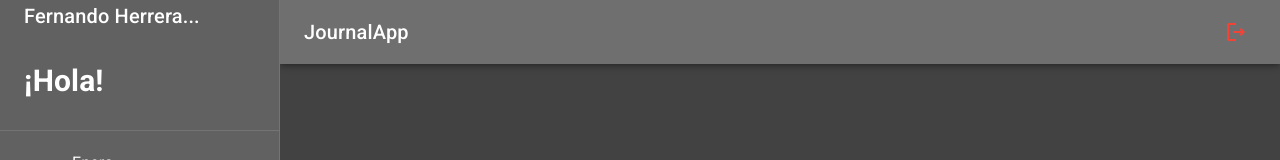
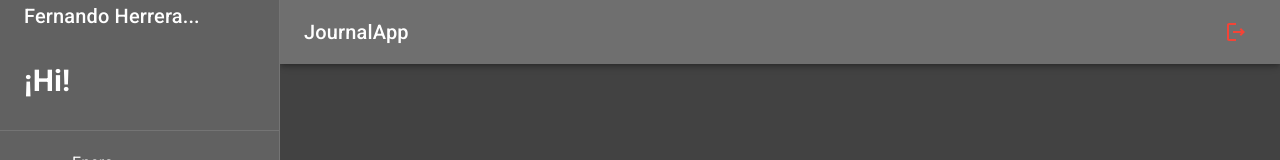
Before and after one commit to esyacelga/documental-tics-react, a React (Vite) app: page / in a window 1280 px wide. Shown: the top 160 px of the page. Built offline with nearby package versions, Linux system fonts and the light colour scheme.

Commit message:
Translate implemented

```diff
--- a/src/application/translations/en/en_translations.json
+++ b/src/application/translations/en/en_translations.json
@@ -1,6 +1,4 @@
 {
-  "en": {
-    "hello": "Hello!",
-    "welcome": "Welcome to my app."
-  }
+  "comon.label.hi": "¡Hi!",
+  "welcome": "Bienvenido a mi aplicación."
 }
--- a/src/application/translations/es/es_translations.json
+++ b/src/application/translations/es/es_translations.json
@@ -1,6 +1,4 @@
 {
-  "translation": {
-    "hello": "¡Hola!",
-    "welcome": "Bienvenido a mi aplicación."
-  }
+  "comon.label.hi": "¡Hola!",
+  "welcome": "Bienvenido a mi aplicación."
 }
--- a/src/components/root/layout/side-bar.tsx
+++ b/src/components/root/layout/side-bar.tsx
@@ -17,8 +17,6 @@ import {useTranslation} from 'react-i18next';
 
 export const SideBar = ({drawerWidth = 240}) => {
     const {t} = useTranslation();
-    //i18n.changeLanguage('es');
-
     return (
         <Box
             component='nav'
@@ -35,7 +33,7 @@ export const SideBar = ({drawerWidth = 240}) => {
                 <Toolbar>
                     <Typography variant='h6' noWrap component='div'>
                         Fernando Herrera...
-                        <h1>{t('hello')}</h1>
+                        <h1>{t('comon.label.hi')}</h1>
                     </Typography>
                 </Toolbar>
                 <Divider/>
--- a/src/infrastructure/i18n.ts
+++ b/src/infrastructure/i18n.ts
@@ -2,6 +2,7 @@ import i18n from 'i18next';
 import {initReactI18next} from 'react-i18next';
 import LanguageDetector from 'i18next-browser-languagedetector';
 import es_translations from '../application/translations/es/es_translations.json'
+import en_translations from '../application/translations/en/en_translations.json'
 
 i18n
     .use(LanguageDetector) // Agregar el complemento LanguageDetector
@@ -10,12 +11,11 @@ i18n
         // Configuración de traducción
         resources: {
             en: {
-                translation: {
-                    "hello": "¡Hola!",
-                    "welcome": "Bienvenido a mi aplicación."
-                }
+                translation: en_translations
             },
-            es: es_translations
+            es: {
+                translation: es_translations
+            }
 
         },
         fallbackLng: 'es', // Idioma predeterminado si no se encuentra una traducción
```
